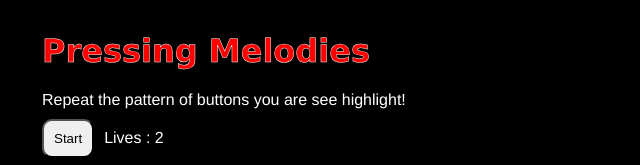
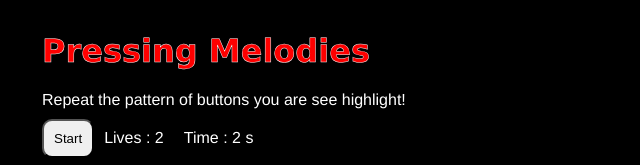
Before and after one commit to Raeldemon/Codepath-Prework, a plain HTML site: page index.html in a window 1280 px wide. Shown: the top 165 px of the page, 0-640 px from the left. Drawn offline with Linux system fonts and the light colour scheme.

Commit message:
Update index.html

```diff
--- a/index.html
+++ b/index.html
@@ -33,6 +33,9 @@
       <p id = "livesText">
       Lives : 2
       </p>
+      <p id = "timeText">
+      Time : 2 s
+      </p>
       </div>
     <!-- GameButtons -->
     <div id="gameButtonsArea">
```
